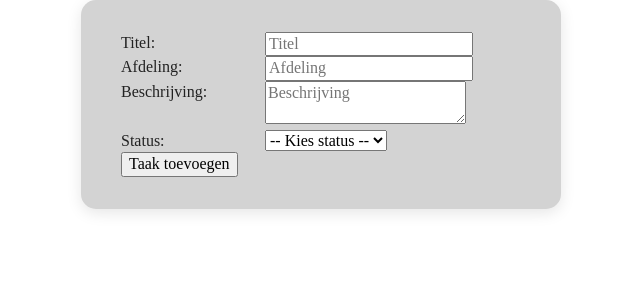
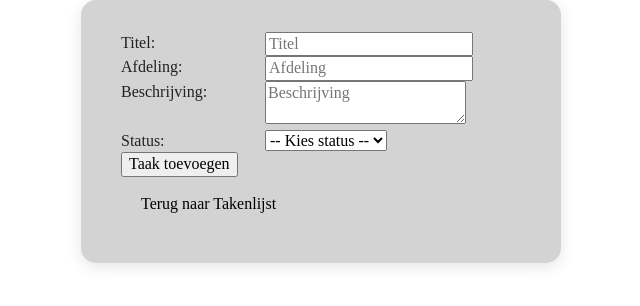
Before and after one commit to curio-studenten/b3-2025-p1-curiodev2, a PHP site: page /create.php in a window 1280 px wide. Shown: the top 306 px of the page, without its empty margins (319-959 px from the left). Run offline with PHP 8.4, Linux system fonts and the light colour scheme; a stand-in replaces the project's code that opens the database connection.

Commit message:
create.php edit
ik heb hier een href toegevoegd dat je ook terug kan gaan naar de index.html

```diff
--- a/task/create.php
+++ b/task/create.php
@@ -38,6 +38,7 @@
             </div>
 
             <button type="submit">Taak toevoegen</button>
+             <p><a href="index.php">Terug naar Takenlijst</a></p>
         </form>
     </div>
 </body>
```
